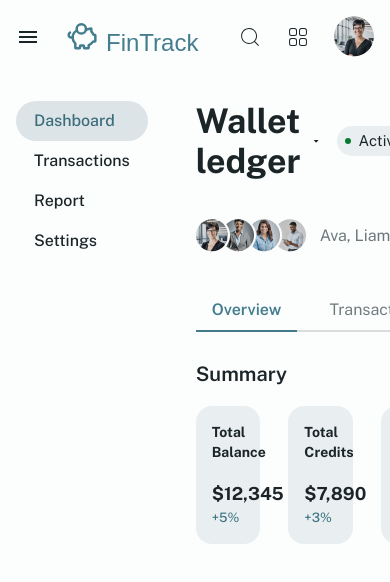
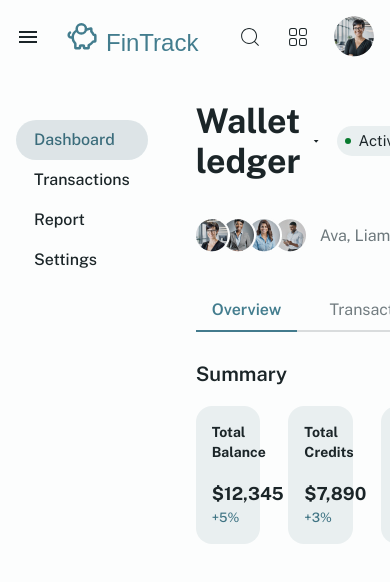
Before and after one commit to osas2211/fintrack, a Next.js app: page / in a window 390 px wide. Shown: the top 582 px of the page. Built offline with nearby package versions, Linux system fonts and the light colour scheme; a web font is replaced by a local one.

Commit message:
update header and sidebar to be sticky

```diff
--- a/app/page.tsx
+++ b/app/page.tsx
@@ -8,7 +8,7 @@ export default function Home() {
     <main className="bg-[#FCFDFD] w-screen min-h-screen text-[#1B2528] font-sans ">
       <div className="max-w-[1440px] mx-auto xl:px-12 md:px-7 px-4 pb-12 ">
         <Header />
-        <div className="flex gap-12 py-7">
+        <div className="flex gap-12 py-7 relative">
           <Sidebar />
           <Dashboard />
         </div>
--- a/components/Header.tsx
+++ b/components/Header.tsx
@@ -7,7 +7,7 @@ import { Avatar } from "./Avatar"
 
 export const Header = () => {
   return (
-    <div className="py-4 md:py-6 flex items-center justify-between">
+    <div className="py-4 md:py-6 flex items-center justify-between sticky bg-[#FCFDFD] top-0 left-0 z-50">
       <div className="flex items-center gap-[26px]">
         <IoMdMenu size={24} className="cursor-pointer" />
         <div className="text-[#437D8E] flex items-center gap-2">
--- a/components/Sidebar.tsx
+++ b/components/Sidebar.tsx
@@ -11,7 +11,7 @@ const routes: { path: string; label: string }[] = [
 
 export const Sidebar = () => {
   return (
-    <aside className="md:w-[320px]">
+    <aside className="md:w-[320px] sticky bg-[#FCFDFD] top-[7.5rem] left-0 h-[400px]">
       <ul>
         {routes.map(({ path, label }, index) => {
           return (
```
